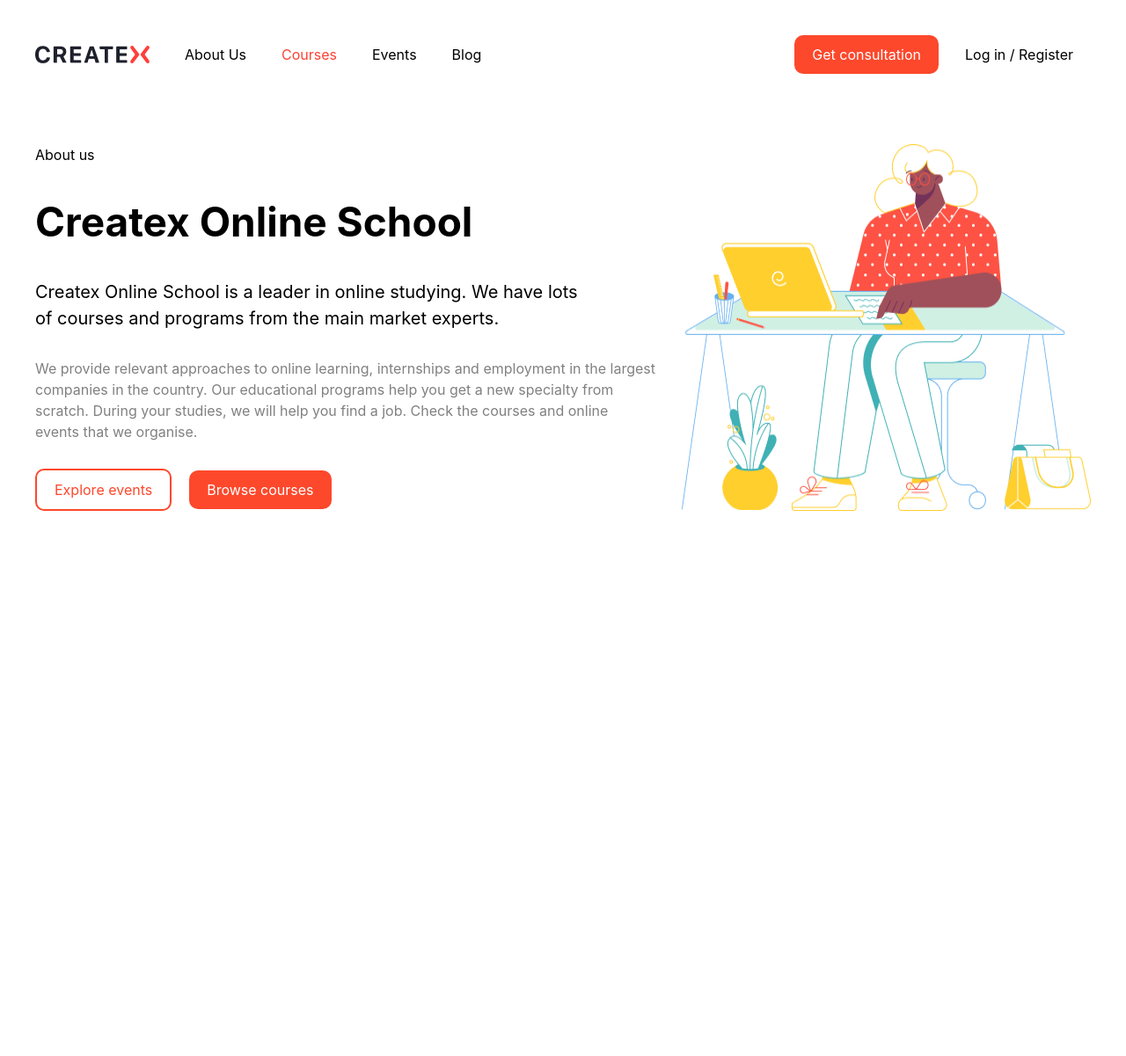
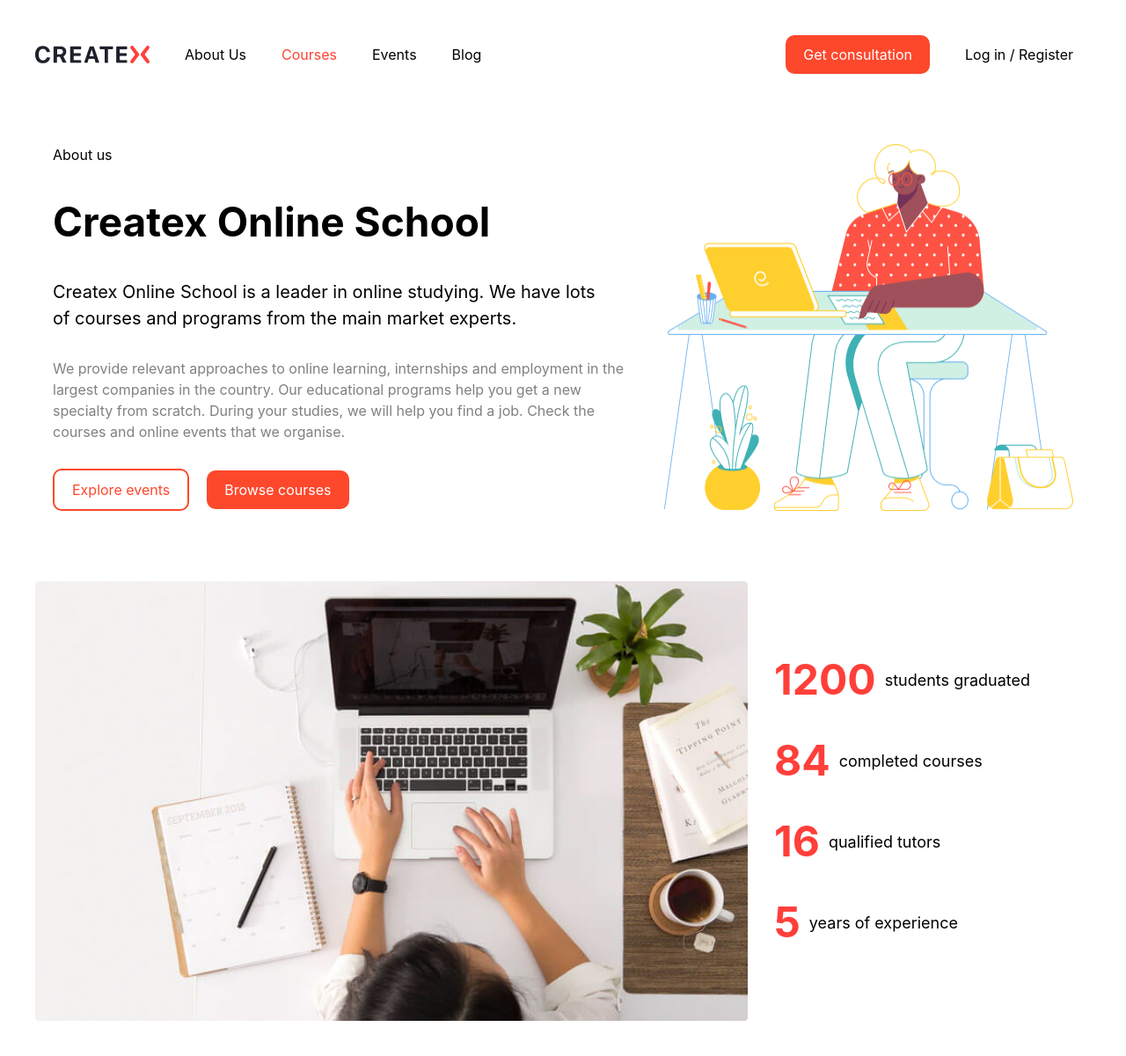
Before and after one commit to Tol1bjon/Group2, a website: page src/Page2.html in a window 1280 px wide. Shown: the whole page at 88% size. Before the commit the page ends 800 px from the top, so only its background shows below. Drawn offline with nearby package versions, Linux system fonts and the light colour scheme; files that its build step writes are made by us from their sources.

Commit message:
add section 2 in page 2

```diff
--- a/src/Page2.html
+++ b/src/Page2.html
@@ -7,15 +7,15 @@
     <link rel="stylesheet" href="output.css" />
   </head>
   <body>
-    <header class="max-w-[1200px] m-auto flex justify-between py-[40px]">
-      <nav class="flex items-center gap-[40px]">
+    <header class="max-w-[1200px] m-auto flex flex-col lg:flex-row gap-[20px] justify-between py-[40px]">
+      <nav class="flex flex-col lg:flex-row gap-[20px] items-center gap-[40px]">
         <img src="logo.png" alt="" />
         <a href="../index.html">About Us</a>
         <a href="#" class="text-[#FE4234]">Courses</a>
         <a href="Page3.html">Events</a>
         <a href="Page4.html">Blog</a>
       </nav>
-      <div class="flex items-center gap-[10px]">
+      <div class="flex flex-col lg:flex-row gap-[20px] items-center gap-[10px]">
         <button
           class="py-[10px] px-[20px] rounded-[10px] bg-[#FD482C] text-white"
         >
@@ -25,7 +25,7 @@
       </div>
     </header>
     <main>
-      <section class="max-w-[1200px] m-auto flex flex-col gap-[30px] lg:flex-row py-[40px]">
+      <section class="max-w-[1200px] m-auto flex flex-col gap-[30px] lg:flex-row py-[40px] px-[20px]">
         <aside class="flex flex-col gap-[30px] items-start">
           <p>About us</p>
           <p class="text-[46px] font-bold">Createx Online School</p>
@@ -48,7 +48,27 @@
         </aside>
         <img src="illustration.png" alt="">
       </section>
-
+      <section class="max-w-[1200px] m-auto flex flex-col gap-[30px] lg:flex-row py-[40px] items-center">
+        <img src="image.png" alt="">
+        <aside class="flex flex-col gap-[20px]">
+            <div class="flex items-center gap-[10px]">
+                <p class="text-[48px] text-[#FF3F3A] font-bold">1200</p>
+                <p class="text-[18px]">students graduated</p>
+            </div>
+            <div class="flex items-center gap-[10px]">
+                <p class="text-[48px] text-[#FF3F3A] font-bold">84</p>
+                <p class="text-[18px]">completed courses</p>
+            </div>
+            <div class="flex items-center gap-[10px]">
+                <p class="text-[48px] text-[#FF3F3A] font-bold">16</p>
+                <p class="text-[18px]">qualified tutors</p>
+            </div>
+            <div class="flex items-center gap-[10px]">
+                <p class="text-[48px] text-[#FF3F3A] font-bold">5</p>
+                <p class="text-[18px]">years of experience</p>
+            </div>
+        </aside>
+      </section>
     </main>
   </body>
 </html>
```
